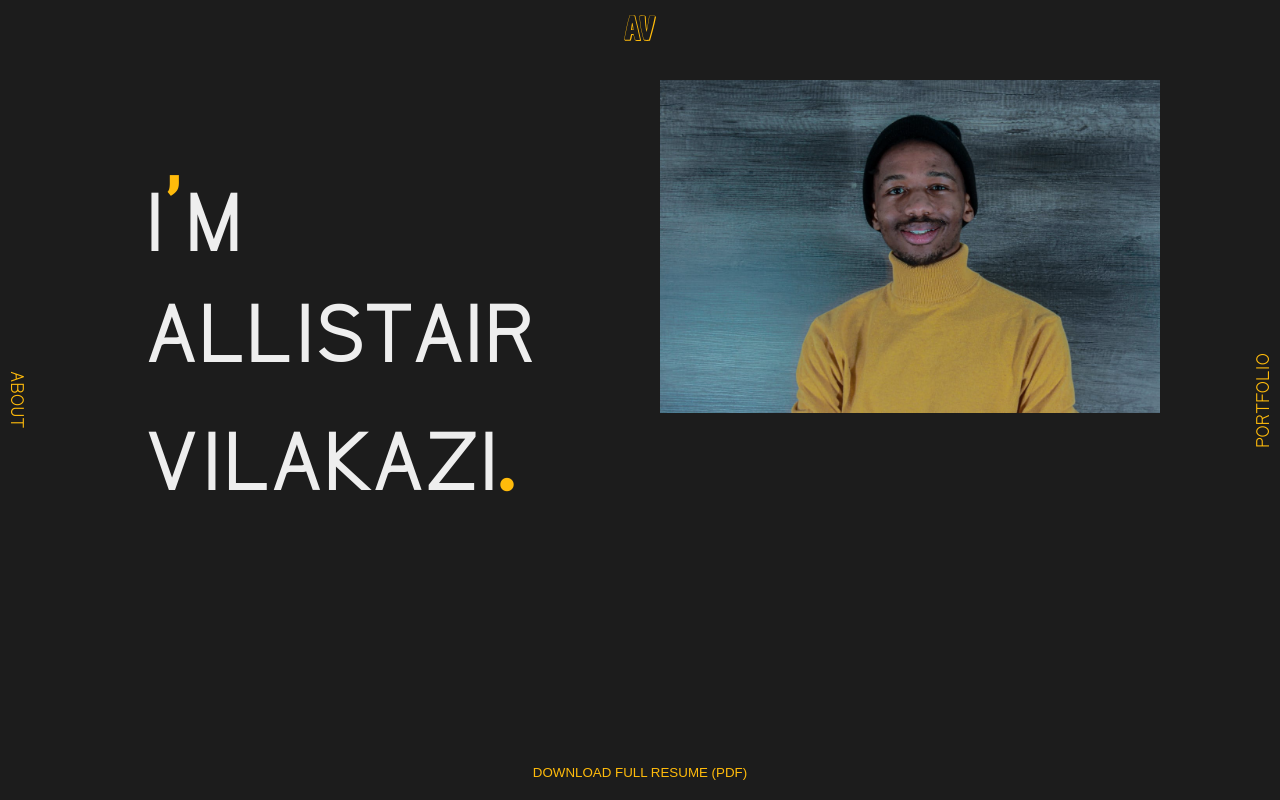
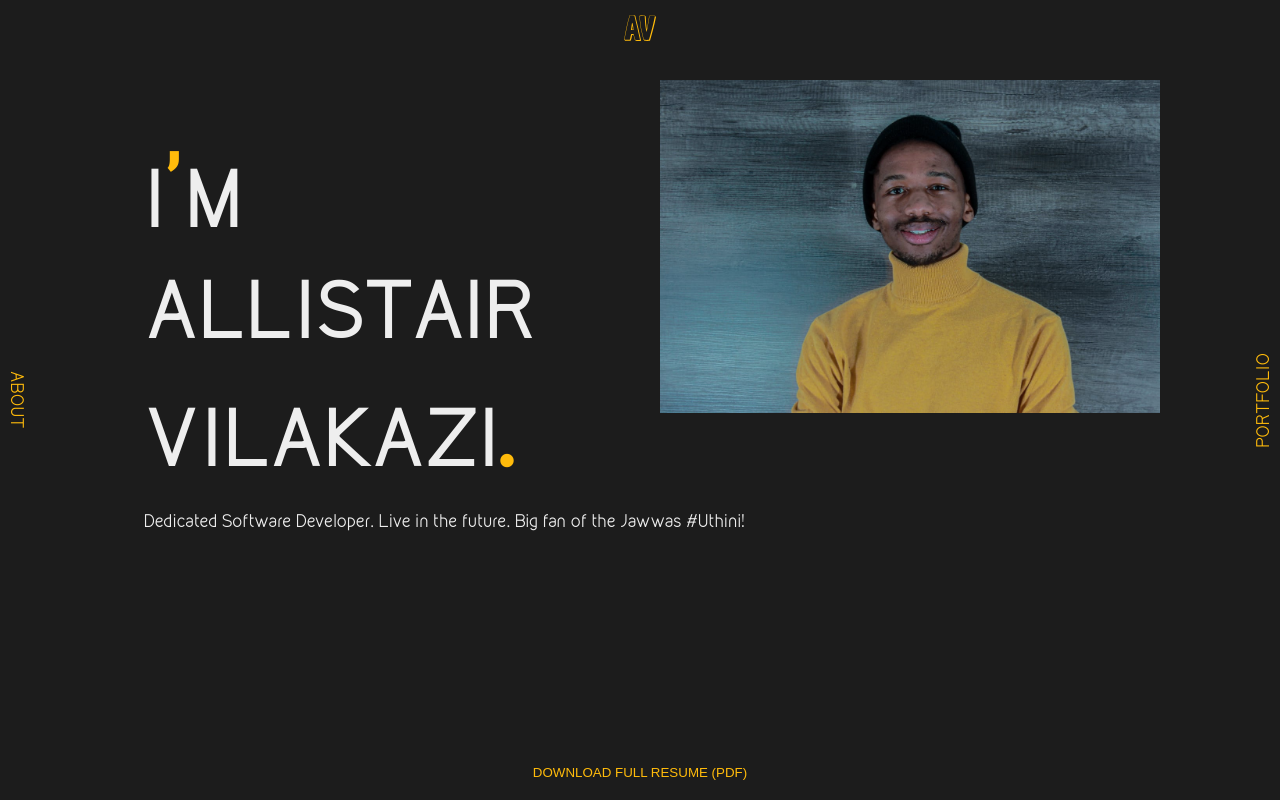
Before and after one commit to simply-alliv/allistair-vilakazi, a React (Create React App) app: page / in a window 1280 px wide. Built offline with nearby package versions, Linux system fonts and the light colour scheme.

Commit message:
feat: update home/cover route

```diff
--- a/src/containers/Home/index.css
+++ b/src/containers/Home/index.css
@@ -19,7 +19,7 @@
 }
 
 .hero-text {
-  top: 272px;
+  top: 196px;
   left: 64px;
 }
 
@@ -30,7 +30,7 @@
 
 @media screen and (min-width: 600px) {
   .hero-text {
-    top: 144px;
+    top: 120px;
     left: 144px;
   }
   .hero-text h1 {
--- a/src/containers/Home/index.tsx
+++ b/src/containers/Home/index.tsx
@@ -20,6 +20,10 @@ const Home: FunctionComponent = () => {
             <span>VILAKAZI</span>
             <span className="emphasis">.</span>
           </h1>
+          <p>
+            Dedicated Software Developer. Live in the future. Big fan of the
+            Jawwas #Uthini!
+          </p>
         </div>
       </div>
     </div>
```
